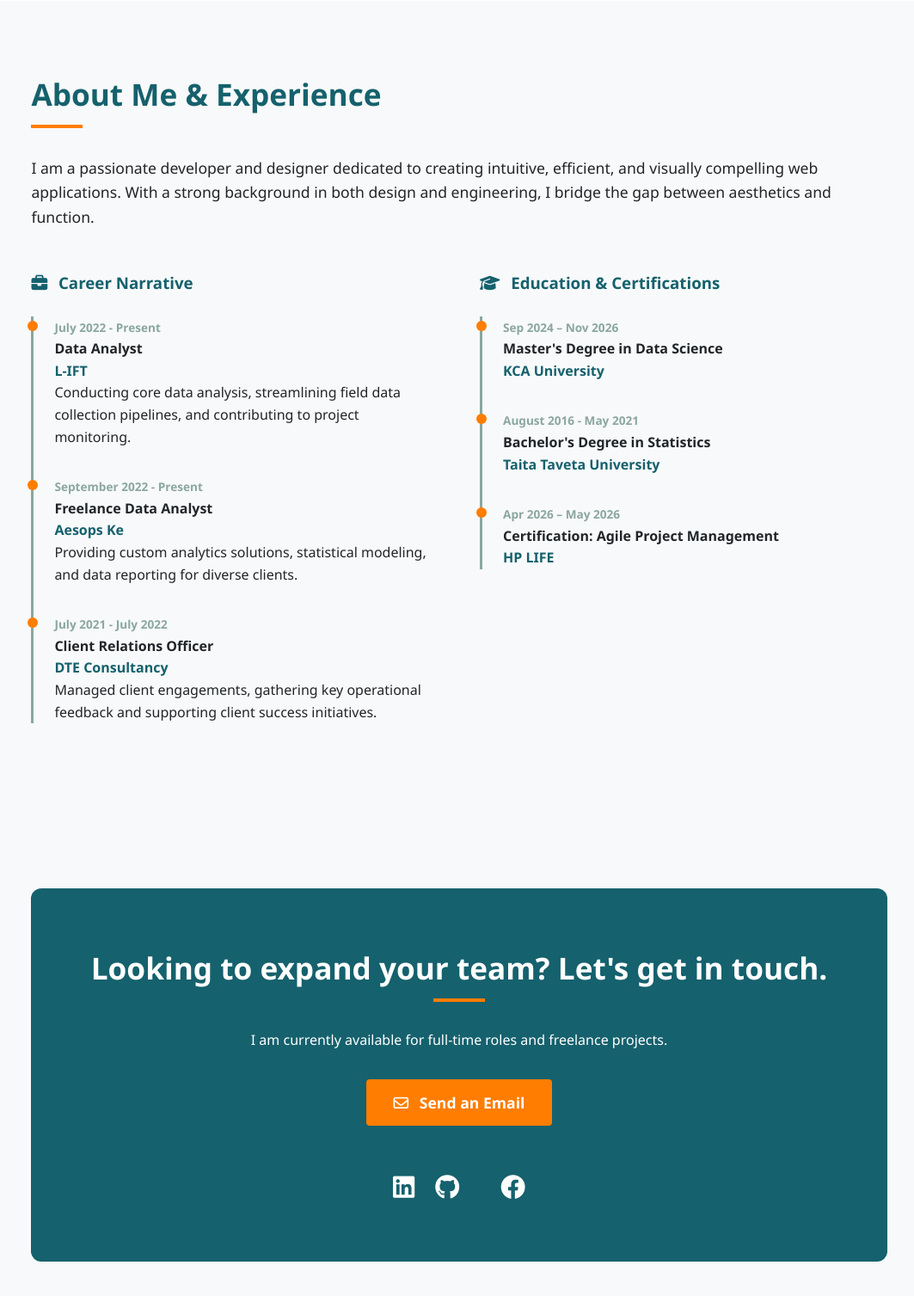
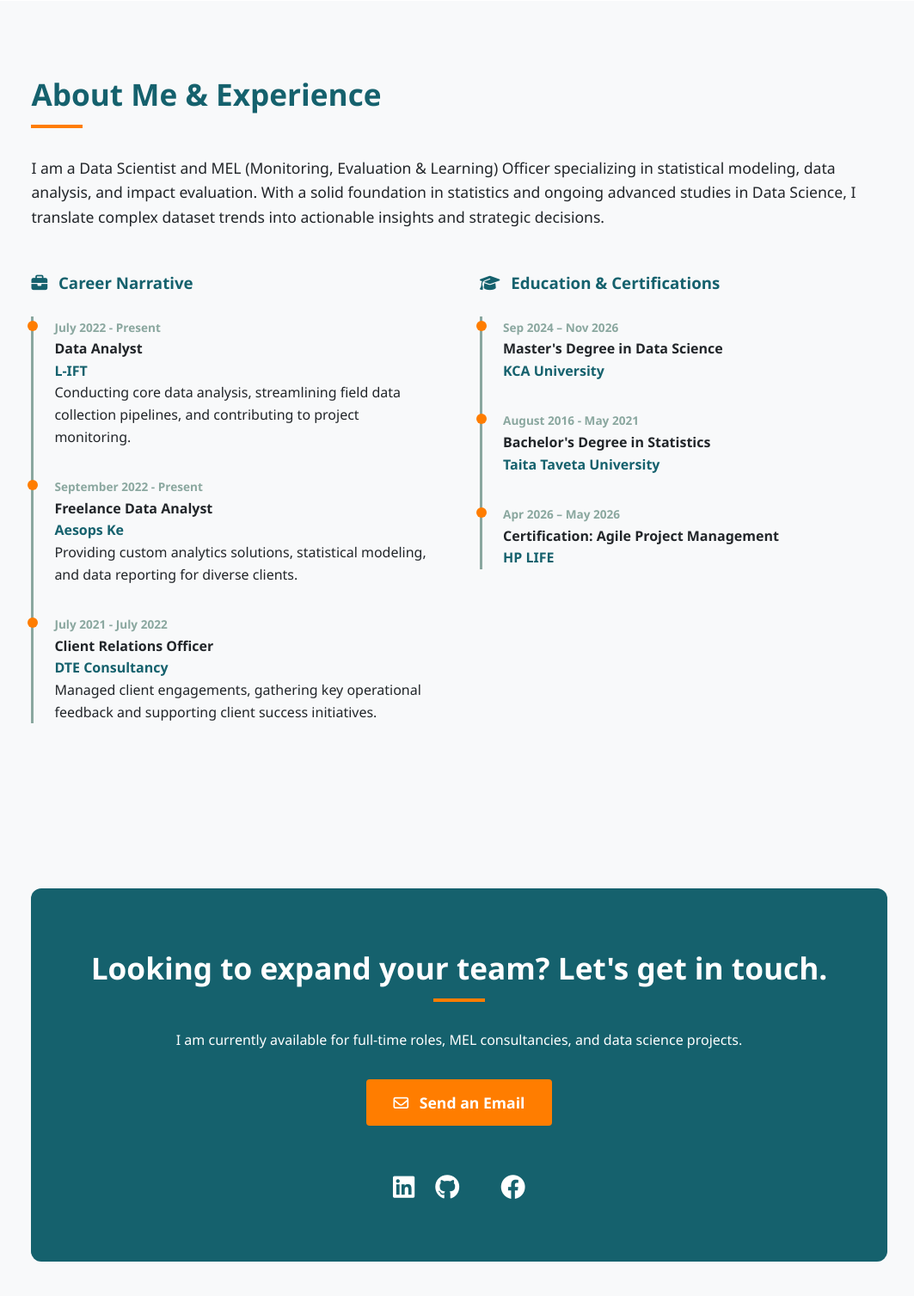
Before and after one commit to LawrenceOtieno/Data-Science-Projects-Portfolio-for-LA, a Flask app: page / in a window 1280 px wide. Shown: the part 1591-3098 px from the top of the page at 86% size, without its empty margins (106-1169 px from the left). Run offline with Flask 3, Linux system fonts and the light colour scheme.

Commit message:
editing index.html

```diff
--- a/templates/index.html
+++ b/templates/index.html
@@ -64,7 +64,7 @@
         <h2>About Me & Experience</h2>
 
         <div class="about-narrative">
-            <p>I am a passionate developer and designer dedicated to creating intuitive, efficient, and visually compelling web applications. With a strong background in both design and engineering, I bridge the gap between aesthetics and function.</p>
+            <p>I am a Data Scientist and MEL (Monitoring, Evaluation & Learning) Officer specializing in statistical modeling, data analysis, and impact evaluation. With a solid foundation in statistics and ongoing advanced studies in Data Science, I translate complex dataset trends into actionable insights and strategic decisions.</p>
         </div>
 
         <div class="two-column-layout">
@@ -103,7 +103,7 @@
     <section id="contact" class="section section-contact">
         <div class="contact-card">
             <h2>Looking to expand your team? Let's get in touch.</h2>
-            <p>I am currently available for full-time roles and freelance projects.</p>
+            <p>I am currently available for full-time roles, MEL consultancies, and data science projects.</p>
 
             <a href="mailto:{{ data.email }}" class="btn-primary btn-email">
                 <i class="fa-regular fa-envelope"></i> Send an Email
```
